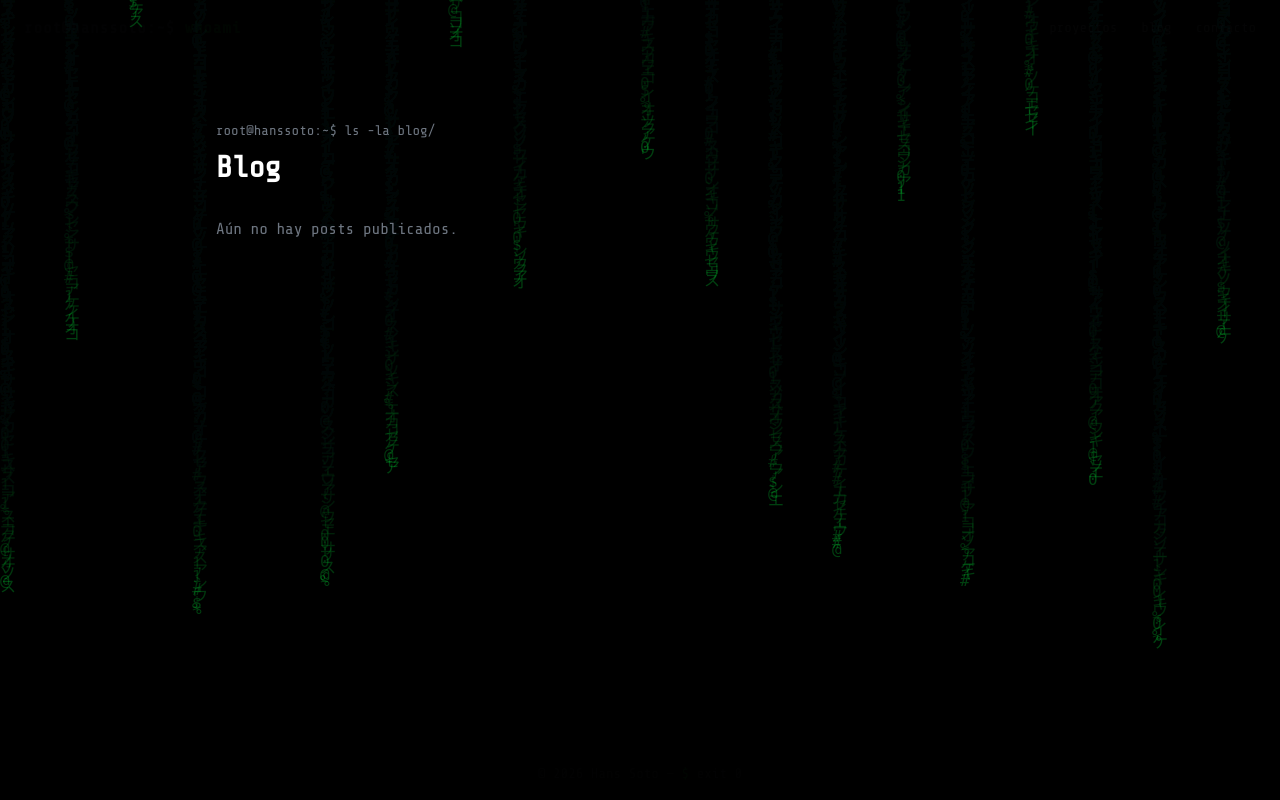
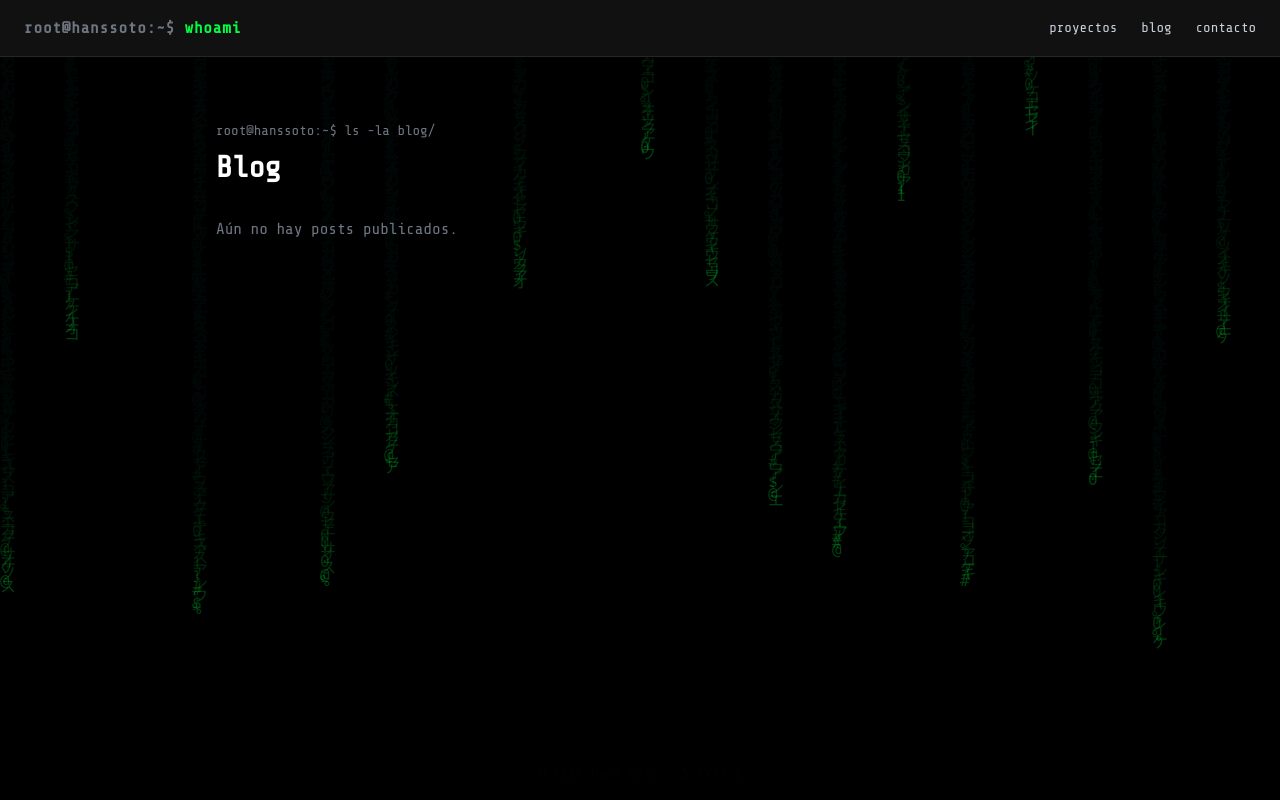
Before and after one commit to hanssoto-cyber/landing2.0, a Django app: page /blog/ in a window 1280 px wide. Run offline with Django 5.2, Linux system fonts and the light colour scheme; data that the repository does not hold is empty; style sheets or scripts are compiled from the project's sources; some libraries are stand-ins or nearby versions.

Commit message:
fix: z-index en nav para que quede sobre el fondo matrix

```diff
--- a/templates/partials/navbar.html
+++ b/templates/partials/navbar.html
@@ -1,4 +1,4 @@
-<nav class="border-b border-terminal-border bg-terminal-panel px-6 py-4 flex items-center justify-between">
+<nav class="relative z-10 border-b border-terminal-border bg-terminal-panel px-6 py-4 flex items-center justify-between">
     <a href="{% url 'home' %}" class="text-terminal-green font-bold tracking-wider">
         <span class="text-terminal-gray">root@hanssoto:~$</span> whoami
     </a>
```
